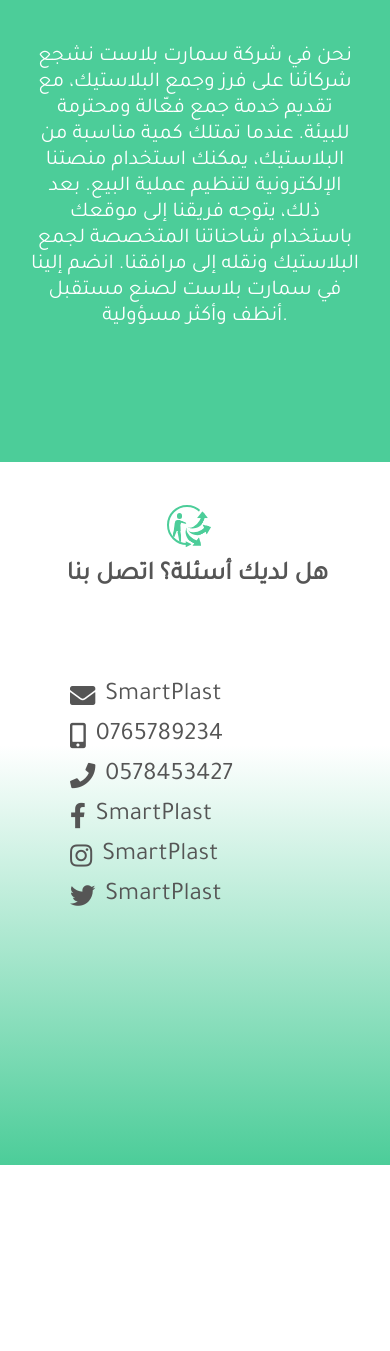
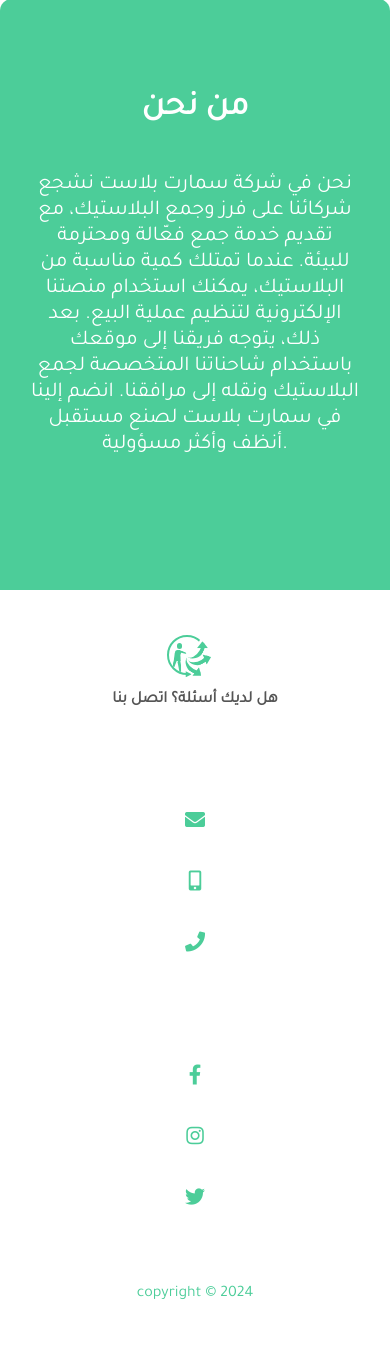
Before and after one commit to NassiraEL/SmartPLast, a PHP site: page / in a window 390 px wide. Shown: the part 1350-2701 px from the top of the page. Before the commit the page ends 2515 px from the top, so only its background shows below. Run offline with PHP 8.4, Linux system fonts and the light colour scheme.

Commit message:
Edit some pages

```diff
--- a/connection.php
+++ b/connection.php
@@ -1,6 +1,6 @@
 <?php
 try {
-    $db = new PDO("mysql:host=localhost;dbname=coolplast", "root", "");
+    $db = new PDO("mysql:host=localhost:3307;dbname=coolplast", "root", "");
     $db->setAttribute(PDO::ATTR_ERRMODE, PDO::ERRMODE_EXCEPTION);
 } catch (PDOException $e) {
     echo $e->getMessage();
--- a/css/home.css
+++ b/css/home.css
@@ -130,6 +130,8 @@ i.fa-times{
 
 .bodysection1{
     display: flex;
+    justify-content: center;
+    align-items: center;
     width: 100%;
     height: 100%;
 }
@@ -211,6 +213,8 @@ i.fa-times{
     border-top-left-radius: 50%;
     border-bottom-right-radius: 50%;
     margin: 40px 15px 40px 15px;
+    height: 60vh;
+    width: 50%;
 }
 
 .detaill2 h2, .detaill2 p{
@@ -221,51 +225,55 @@ i.fa-times{
     width: 70%;
 }
 
-.section3{
-    height: 60vh;
-    background-image: linear-gradient(#fff 40%, #4CCD99);
-}
-
-.section3_header{
-    padding: 30px;
+footer, .footer_part1, .footer_part2, .contact{
     display: flex;
     justify-content: center;
     align-items: center;
+    padding: 10px;
+    width: 100%;
+
 }
 
-.section3_header h2{
-    font-size: 3vh;
-    padding-left: 5px;
+footer{
+    /* background-image: linear-gradient(#fff 30%, #4CCD99); */
+    /* box-shadow:1px 1px 10px #4CCD99 ; */
+    flex-direction: column;
+    padding: 0;
+
 }
 
-.contact{
-    width: 100%;
-    display: grid;
-    grid-template-columns: repeat(2, 0fr);
-    grid-template-rows: repeat(3, 0fr);
-    justify-content: center;
-    align-items: center;
-    gap: 10px;
+.footer_part1{
+    flex-direction: column;
 }
 
-.cont{
-    width: 250px;
-    display: flex;
-    justify-content: flex-start;
-    align-items: center;
-    text-decoration: none;
-}
-.cont label{
-    padding-left: 10px;
+.footer_part1 h2, .copyright p{
+    font-size: 16px;
 }
 
-.cont2{
-    padding-left: 150px;
+.footer_part2{
+    width: 60%;
+    justify-content: space-around;
 }
 
-.cont i, .cont label{
+.contact {
+    width: 20%;
+    padding: 5px;
+    justify-content: space-around;
+}
+
+.contact i{
     font-size: 20px;
+    color: #4CCD99;
 }
+
+.copyright{
+    padding: 10px 10px 5px;
+}
+
+.copyright p{
+    color: #4CCD99;
+}
+
 
 
 
@@ -283,13 +291,13 @@ i.fa-times{
         display: block;
     }
     .section1{
-        height: 160vh;
+        height: 130vh;
     }
     .bodysection1{
         flex-direction: column;
     }
     .vedio1, .detaill{
-        width: 100%;
+        width: 65%;
     }
     .detaill h2{
         font-size: 4vh;
@@ -302,33 +310,17 @@ i.fa-times{
         width: 55%;
     }
     .section2{
-        height: 160vh;
+        height: 135vh;
     }
     .detaill2{
-        border-top-left-radius: 10%;
-        border-top-right-radius: 10%;
-        border-bottom-left-radius: 0;
-        border-bottom-right-radius: 0;
+        border-top-left-radius: 50%;
+        border-top-right-radius: 0%;
+        border-bottom-left-radius: 0%;
+        border-bottom-right-radius: 50%;
         margin: 0;
         padding-bottom: 10vh;
         height: 70vh;
     }
-    .cont, .cont2{
-        justify-content: flex-start;
-    }
-    .section3{
-        height: 60vh;
-    }
-    .section3_header{
-        flex-direction: column;
-    }
-    .cont2{
-        padding-left: 0;
-    }
-    .cont i, .cont label{
-        font-size: 3vh;
-    }
-
 
 
 }
@@ -346,7 +338,7 @@ i.fa-times{
         display: block;
     }
     .section1{
-        height: 130vh;
+        height: 140vh;
     }
     .bodysection1{
         flex-direction: column;
@@ -358,7 +350,7 @@ i.fa-times{
         font-size: 4vh;
     }
     .detaill p{
-        font-size: 2.5vh;
+        font-size: 3.5vh;
         width: 75%;
     }
      .liens button{
@@ -369,27 +361,16 @@ i.fa-times{
     }
 
     .detaill2{
-        border-top-left-radius: 3vmin;
-        border-top-right-radius: 3vmin;
+        border-top-left-radius: 10%;
+        border-top-right-radius: 10%;
         border-bottom-left-radius: 0;
         border-bottom-right-radius: 0;
         margin: 0;
         padding-bottom: 10vh;
         height: 70vh;
     }
-    .section3{
-        height: 60vh;
-    }
-
-    .cont, .cont2{
-        justify-content: flex-start;
-    }
-
-    .section3_header{
-        flex-direction: column;
-    }
-    .cont2{
-        padding-left: 0;
+    .footer_part2 {
+        width: 90%;
     }
 }
 
@@ -404,7 +385,7 @@ i.fa-times{
         display: block;
     }
     .section1{
-        height: 95vh;
+        height: 110vh;
     }
     .bodysection1{
         flex-direction: column;
@@ -435,23 +416,27 @@ i.fa-times{
         padding-bottom: 10vh;
         height: 70vh;
     }
-    .contact{
-        display: flex;
-        flex-direction: column;
-        height: 50%;
-    }
-    .cont, .cont2{
+    footer{
+        height: 90vh;
         justify-content: flex-start;
     }
-    .section3{
-        height: 83vh;
+    .footer_part1{
+        height: 20%;
     }
-    .section3_header{
+    .footer_part2{
         flex-direction: column;
+        height: 70%;
     }
-    .cont2{
-        padding-left: 0;
+    .contact {
+        width: 55%;
+        padding: 10px;
+        flex-direction: column;
+        gap: 40px;
     }
+    .copyright{
+        height: 10%;
+    }
+
 }
 
 @media (min-width: 1100px) {
--- a/css/manageCommand.css
+++ b/css/manageCommand.css
@@ -124,7 +124,7 @@ body{
 .data_partner, .addCommand{
     background-color: #fff;
     width: 50%;
-    height: 370px;
+    height: 380px;
     position: fixed;
     top: 33%;
     box-shadow: 1px 8px 15px gray;
--- a/index.html
+++ b/index.html
@@ -92,10 +92,10 @@
         </div>
     </div>
 
-    <div class=" section1 section3" id="section3">
-        <div class="section3_header">
+    <footer>
+        <div class="footer_part1">
             <div class="logo1">
-                <div class="logo2">
+                <div class="logo2" >
                     <div class="circle">
                     </div>
                     <div class="man">
@@ -130,33 +130,39 @@
             </div>
             <h2>هل لديك أسئلة؟ اتصل بنا</h2>
         </div>
+
+        <div class="footer_part2">
             <div class="contact">
-            <a href="#" class="cont">
+                <a href="#">
                     <i class="fas fa-envelope"></i>
-                <label>SmartPlast</label>
                 </a>
-            <a href="#" class="cont cont2">
+                <a href="#">
                     <i class="fas fa-mobile-alt"></i>
-                <label>0765789234</label>
                 </a>
-            <a href="#" class="cont">
+                <a href="#">
                     <i class="fas fa-phone"></i>
-                <label>0578453427</label>
                 </a>
-            <a href="#" class="cont cont2">
+            </div>
+
+            <div class="contact">
+                <a href="#">
                     <i class="fab fa-facebook-f"></i>
-                <label>SmartPlast</label>
                 </a>
-            <a href="#" class="cont">
+                <a href="#">
                     <i class="fab fa-instagram"></i>
-                <label>SmartPlast</label>
                 </a>
-            <a href="#" class="cont cont2">
+                <a href="#">
                     <i class="fab fa-twitter"></i>
-                <label>SmartPlast</label>
                 </a>
             </div>
         </div>
+
+        <div class="copyright">
+            <p>copyright &copy; 2024 </p>
+        </div>
+    </footer>
+
+
 
     <script src="js/home.js"></script>
 
--- a/js/manageOrders.js
+++ b/js/manageOrders.js
@@ -273,7 +273,7 @@ btnAddCommand.addEventListener("click", ()=>{
         if(data == true){
             divReponce.innerHTML = `<h3 class="succes">تمت اضافة الطلب بنجاح</h3>`;
         }else{
-            divReponce.innerHTML = `<h3 class="err">لم يتم إضافة الطلب </h3>`;
+            divReponce.innerHTML = `<h3 class="err">الشريك لديه طلب بالفعل</h3>`;
         }
     })
 })
```
Also changed, not shown: admin/add.php (+35 -23 lines). Lines whose indentation alone changed are shown as unchanged.
